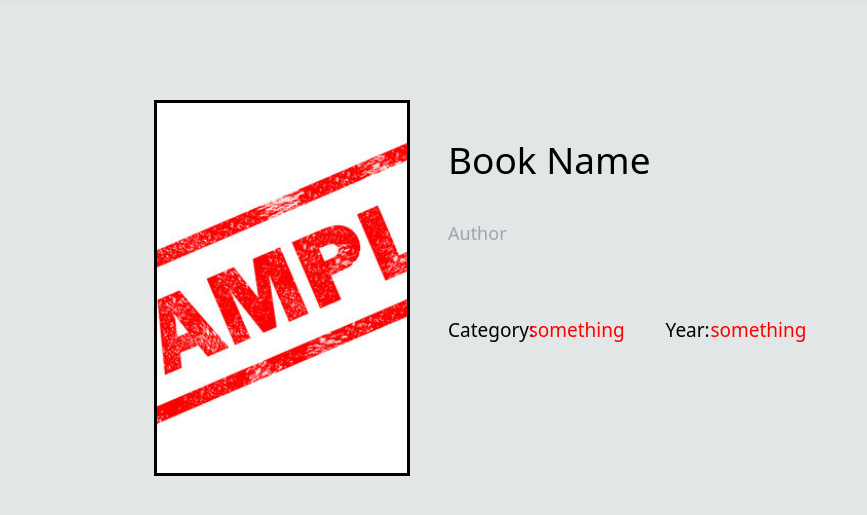
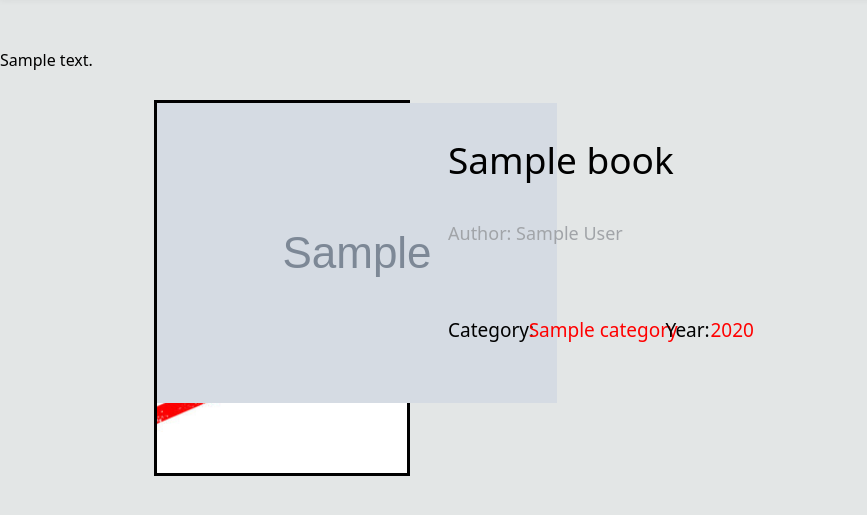
Before and after one commit to nadavswartz/FinalProject, a Node server app: template views/bookpage.ejs in a window 1280 px wide. Shown: the part 84-599 px from the top of the page, without its empty margins (0-867 px from the left). Run offline with Node 20, Linux system fonts and the light colour scheme; the template is opened without the code that fills it: most values are stand-ins (such as "Sample title", 1, 10 or a date in 2020); grey boxes marked "Sample" are stand-in pictures; some libraries are stand-ins or nearby versions.

Commit message:
updating bookpage ejs

```diff
--- a/views/bookpage.ejs
+++ b/views/bookpage.ejs
@@ -1,44 +1,23 @@
 <!DOCTYPE html>
 <html lang="en">
 <head>
-
     <meta charset="UTF-8">
     <meta name="viewport" content="width=device-width, initial-scale=1.0">
-    <link
-
-
-    <link
-    href="https://cdn.jsdelivr.net/npm/remixicon@4.2.0/fonts/remixicon.css"
-    rel="stylesheet"
-  />
-
-  <link
-    href="https://unpkg.com/boxicons@2.1.4/css/boxicons.min.css"
-    rel="stylesheet"
-  />
-
-  <link
-    rel="stylesheet"
-    href="https://unicons.iconscout.com/release/v4.0.0/css/line.css"
-  />
-
-  <link
-    href="https://cdn.jsdelivr.net/npm/bootstrap@5.3.3/dist/css/bootstrap.min.css"
-    rel="stylesheet"
-    integrity="sha384-QWTKZyjpPEjISv5WaRU9OFeRpok6YctnYmDr5pNlyT2bRjXh0JMhjY6hW+ALEwIH"
-    crossorigin="anonymous"
-  />
-  <link rel="stylesheet" href="css/style.css" />
-  <link rel="stylesheet" href="css/bookpage.css" />
+    <title>Book Page</title>
+    <!-- Add your CSS links -->
+    <link href="https://cdn.jsdelivr.net/npm/remixicon@4.2.0/fonts/remixicon.css" rel="stylesheet">
+    <link href="https://unpkg.com/boxicons@2.1.4/css/boxicons.min.css" rel="stylesheet">
+    <link rel="stylesheet" href="https://unicons.iconscout.com/release/v4.0.0/css/line.css">
+    <link href="https://cdn.jsdelivr.net/npm/bootstrap@5.3.3/dist/css/bootstrap.min.css" rel="stylesheet" integrity="sha384-QWTKZyjpPEjISv5WaRU9OFeRpok6YctnYmDr5pNlyT2bRjXh0JMhjY6hW+ALEwIH" crossorigin="anonymous">
+    <link rel="stylesheet" href="/css/style.css">
+    <link rel="stylesheet" href="/css/bookpage.css">
 </head>
 <body>
     <header id="header">
         <button class="menu" id="menu-button">
             <i class="bx bx-menu"></i>
         </button>
-
         <a class="logo">StoreName</a>
-
         <div class="nav-right">
             <button><i class="ri-search-line"></i></button>
             <button id="user"><i class="ri-user-line"></i></button>
@@ -58,6 +37,7 @@
     <button id="floating-button" class="floating-button hide">
         <i class="bx bx-x"></i>
     </button>
+
     <div class="overlay hide"></div>
     <div class="logincontainer hide">
         <div class="forms">
@@ -85,40 +65,43 @@
                     </div>
                 </form>
                 <div class="login-signup">
-              <span class="text"
-                >Not a member?
-                <a href="/register" class="text signup-link">Signup Now</a>
-              </span>
+                    <span class="text">Not a member? <a href="/register" class="text signup-link">Signup Now</a></span>
                 </div>
             </div>
         </div>
     </div>
 
-
-
-
-    <div>
-      <p class="img_board">
-
-      </p>
-        <span class="book_title">Book Name</span>
-        <span class="author">Author</span><br>
+    <div class="book-container">
+        <% if (book) { %>
+            <div class="book-card">
+                <div class="img_board">
+                    <% if (book.Image) { %>
+                        <img src="<%= book.Image %>" alt="<%= book.Book_Name %>">
+                    <% } else { %>
+                        <img src="/placeholder.jpg" alt="Placeholder Image">
+                    <% } %>
+                </div>
+                <div class="book-details">
+                    <span class="book_title"><%= book.Book_Name %></span>
+                    <span class="author">Author: <%= book.Author %></span><br>
                     <span>
                         <p class="category">Category:</p>&nbsp;
-          <p class="category_name">something</p>
-          <p class="year">Year:</p>
-          <p class="year_year">something</p>
+                        <p class="category_name"><%= book.Category %></p>
+                        <p class="year">Year:</p>&nbsp;
+                        <p class="year_year"><%= book.Year %></p>
                     </span>
-
+                    <div class="description">
+                        <p><%= book.Description %></p>
+                    </div>
+                </div>
+            </div>
+        <% } else { %>
+            <p>No books found.</p>
+        <% } %>
     </div>
 
 
-
-      <script
-      src="https://cdn.jsdelivr.net/npm/bootstrap@5.3.3/dist/js/bootstrap.bundle.min.js"
-      integrity="sha384-YvpcrYf0tY3lHB60NNkmXc5s9fDVZLESaAA55NDzOxhy9GkcIdslK1eN7N6jIeHz"
-      crossorigin="anonymous"
-    ></script>
-    <script src="js/script.js"></script>
+    <script src="https://cdn.jsdelivr.net/npm/bootstrap@5.3.3/dist/js/bootstrap.bundle.min.js" integrity="sha384-YvpcrYf0tY3lHB60NNkmXc5s9fDVZLESaAA55NDzOxhy9GkcIdslK1eN7N6jIeHz" crossorigin="anonymous"></script>
+    <script src="/js/script.js"></script>
 </body>
 </html>
```
Lines whose indentation alone changed are shown as unchanged.
